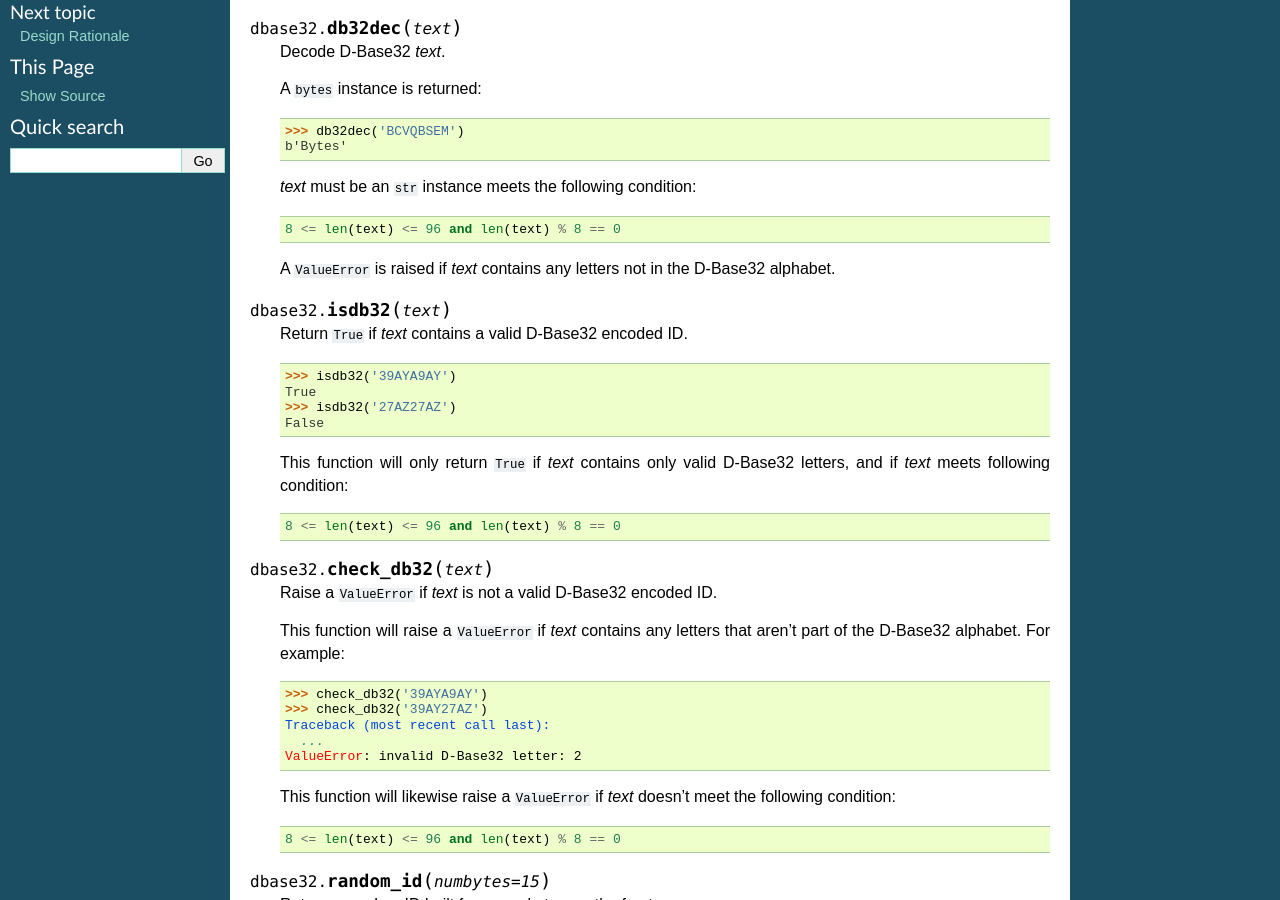
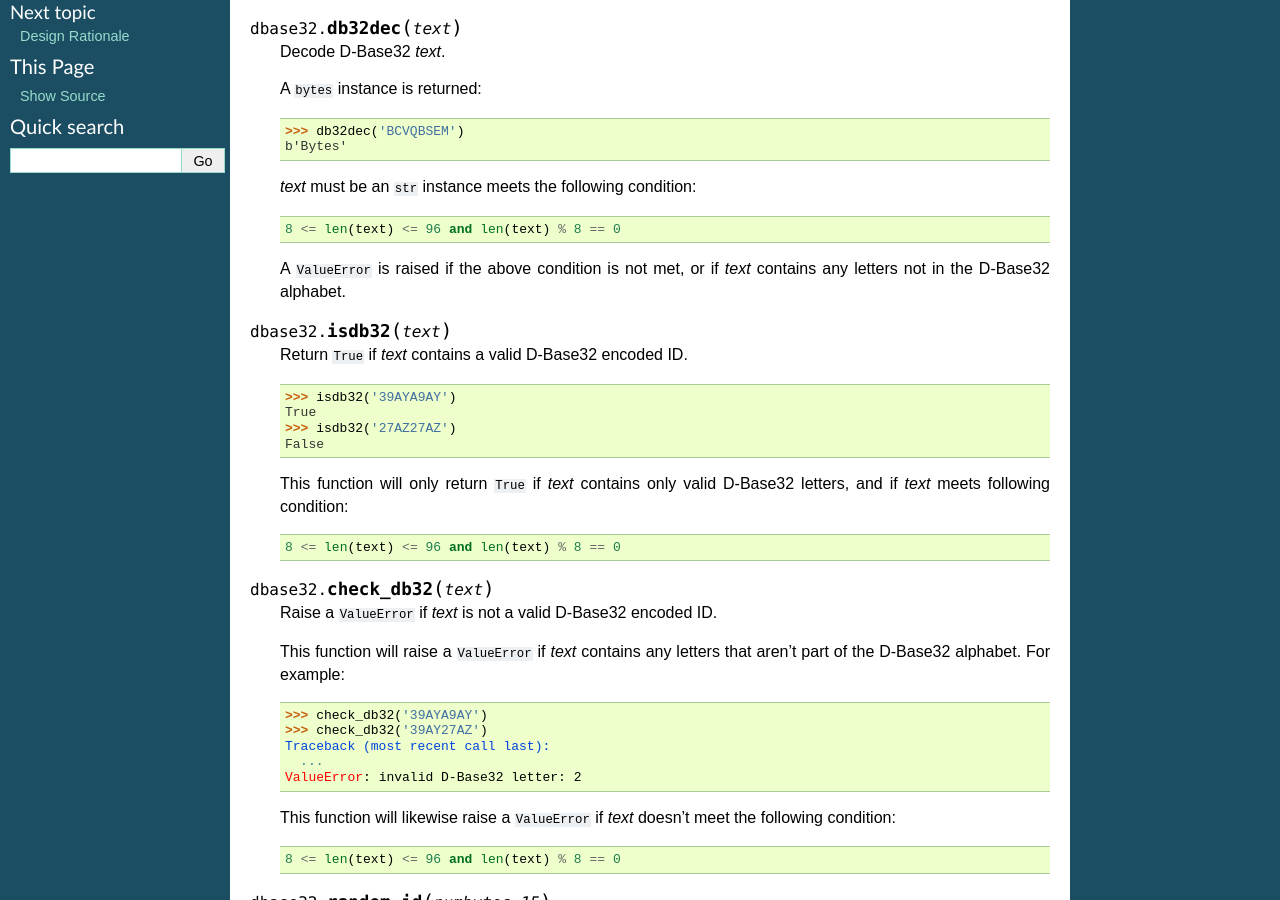
Before and after one commit to json420/dbase32, a Sphinx documentation site: the page built from doc/dbase32.rst, in a window 1280 px wide and 900 px high, scrolled down 378 px. Built offline with Sphinx 7.4.7, drawn with Linux system fonts in a browser that asks for light colours.

Commit message:
clearer db32dec() doc

```diff
--- a/doc/dbase32.rst
+++ b/doc/dbase32.rst
@@ -35,8 +35,8 @@ Functions
 
         8 <= len(text) <= 96 and len(text) % 8 == 0
 
-    A ``ValueError`` is raised if *text* contains any letters not in the
-    D-Base32 alphabet.
+    A ``ValueError`` is raised if the above condition is not met, or if *text*
+    contains any letters not in the D-Base32 alphabet.
 
 
 .. function:: isdb32(text)
```
